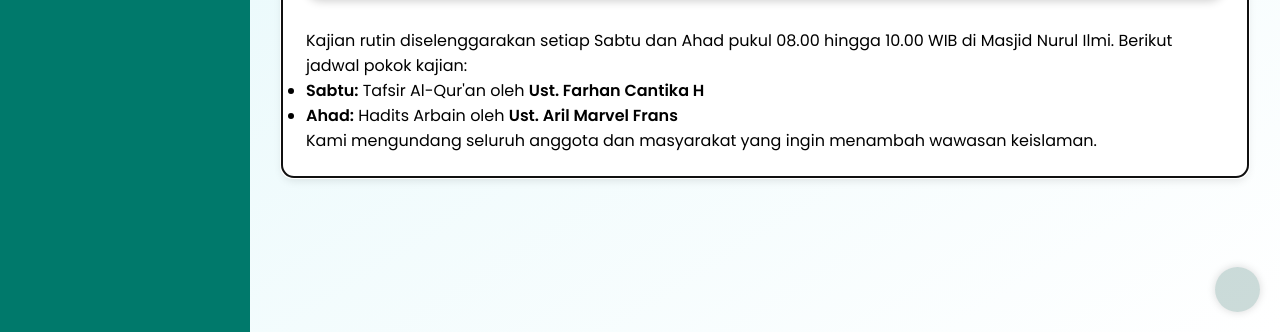
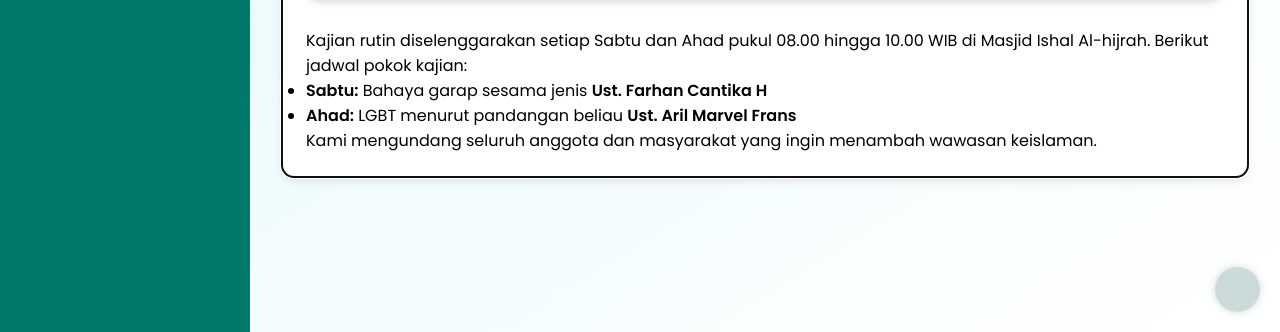
Before and after one commit to Bachmid-max/MSISA-Website, a plain HTML site: page index.html in a window 1280 px wide. Both pictures are taken after a click on the item "Jadwal Kajian". Shown: the part 468-800 px from the top of the page. Drawn offline with Linux system fonts and the light colour scheme.

Commit message:
Update index.html

```diff
--- a/index.html
+++ b/index.html
@@ -335,10 +335,10 @@
         src="https://cdn.pixabay.com/photo/2024/03/20/06/23/ai-generated-8644739_960_720.jpg"
         alt="Gambar alam untuk jadwal kajian"
       />
-      <p>Kajian rutin diselenggarakan setiap Sabtu dan Ahad pukul 08.00 hingga 10.00 WIB di Masjid Nurul Ilmi. Berikut jadwal pokok kajian:</p>
+      <p>Kajian rutin diselenggarakan setiap Sabtu dan Ahad pukul 08.00 hingga 10.00 WIB di Masjid Ishal Al-hijrah. Berikut jadwal pokok kajian:</p>
       <ul>
-        <li><strong>Sabtu:</strong> Tafsir Al-Qur'an oleh <strong>Ust. Farhan Cantika H</strong></li>
-        <li><strong>Ahad:</strong> Hadits Arbain oleh <strong>Ust. Aril Marvel Frans</strong></li>
+        <li><strong>Sabtu:</strong> Bahaya garap sesama jenis <strong>Ust. Farhan Cantika H</strong></li>
+        <li><strong>Ahad:</strong> LGBT menurut pandangan beliau <strong>Ust. Aril Marvel Frans</strong></li>
       </ul>
       <p>Kami mengundang seluruh anggota dan masyarakat yang ingin menambah wawasan keislaman.</p>
     </section>
```
